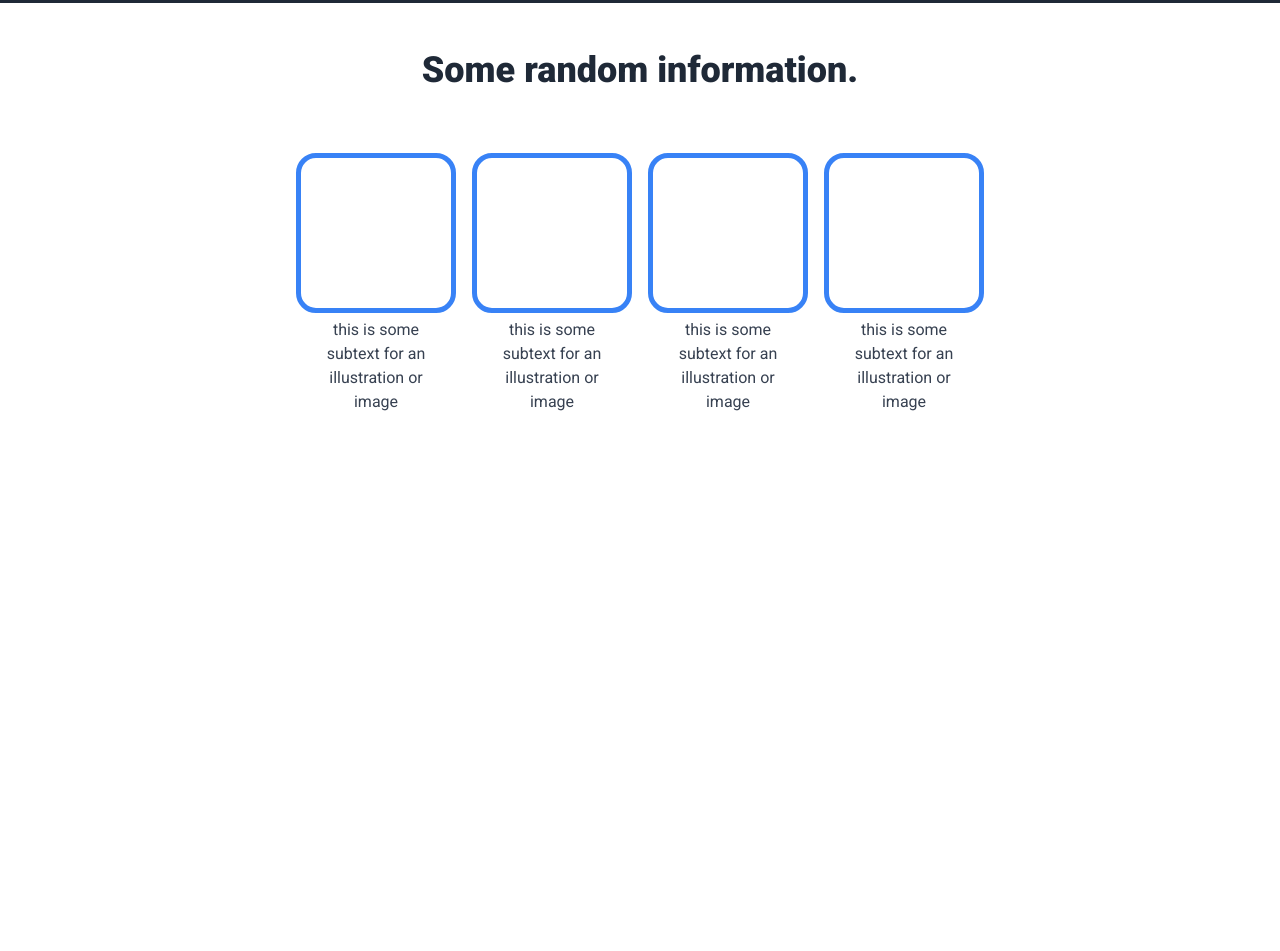
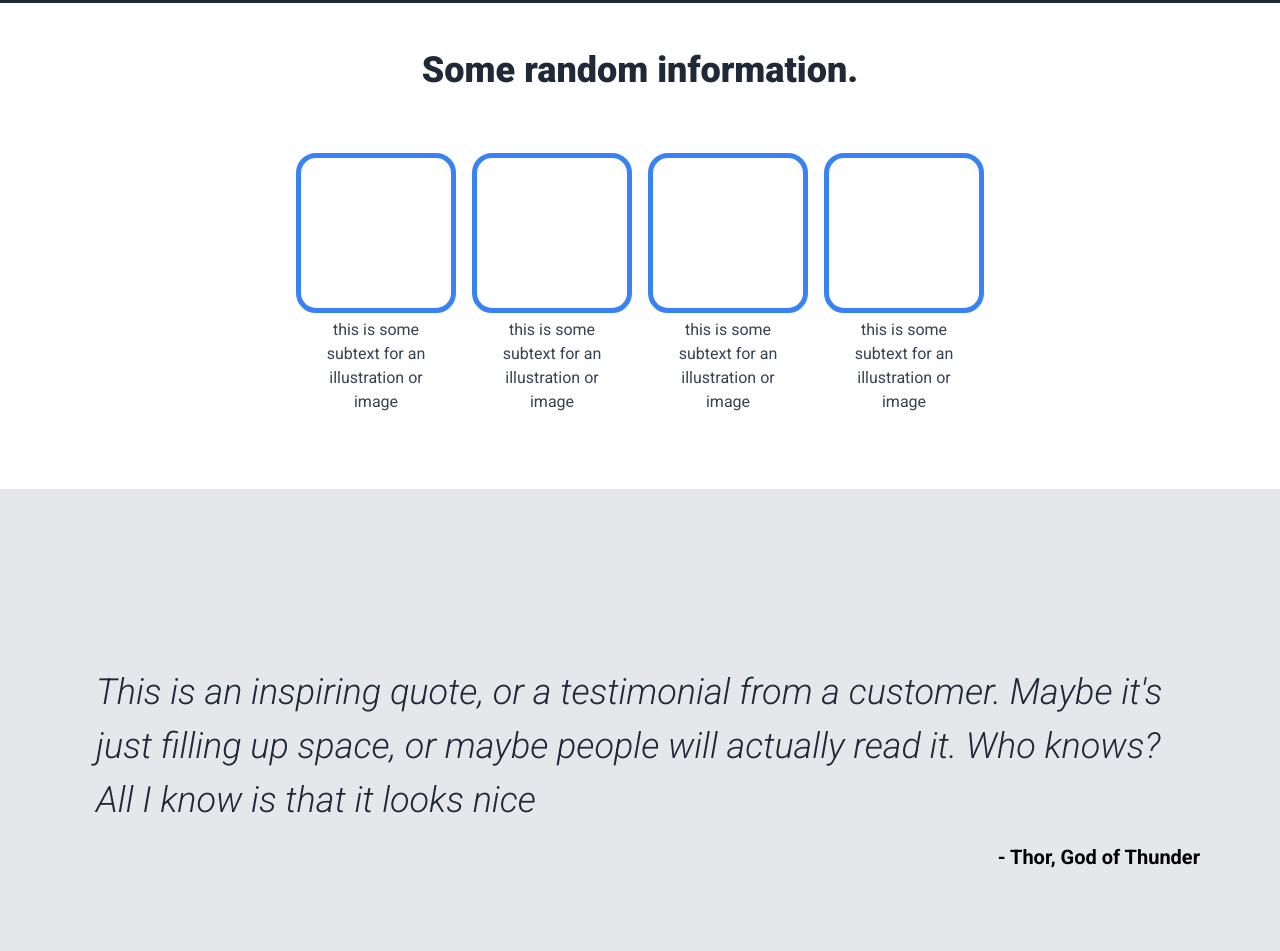
Before and after one commit to dathrivenkatreddy/odin-landing-page, a plain HTML site: page index.html in a window 1280 px wide. Shown: the part 449-1400 px from the top of the page. Before the commit the page ends 863 px from the top, so only its background shows below. Drawn offline with nearby package versions, Linux system fonts and the light colour scheme.

Commit message:
added quote section

```diff
--- a/index.html
+++ b/index.html
@@ -81,5 +81,18 @@
         </div>
       </div>
     </section>
+    <!-- Quote Section -->
+    <section class="odin-bg-quote mt-40 p-20">
+      <div class="mt-20 hero">
+        <div class="hero-content min-w-screen">
+          <h2 class="odin-text-quote">
+            This is an inspiring quote, or a testimonial from a customer. Maybe
+            it's just filling up space, or maybe people will actually read it.
+            Who knows? All I know is that it looks nice
+          </h2>
+        </div>
+      </div>
+      <h3 class="text-right font-bold text-xl">- Thor, God of Thunder</h3>
+    </section>
   </body>
 </html>
--- a/style.css
+++ b/style.css
@@ -45,5 +45,16 @@
   border: 5px solid #3882f6;
   border-radius: 20px;
   height: 10rem;
-  width: 10rem
+  width: 10rem;
 }
+
+.odin-bg-quote {
+  background-color: #e5e7eb;
+}
+
+.odin-text-quote {
+  font-size: 36px;
+  font-weight: 300;
+  font-style: italic;
+  color: #1f2937;
+}
```
